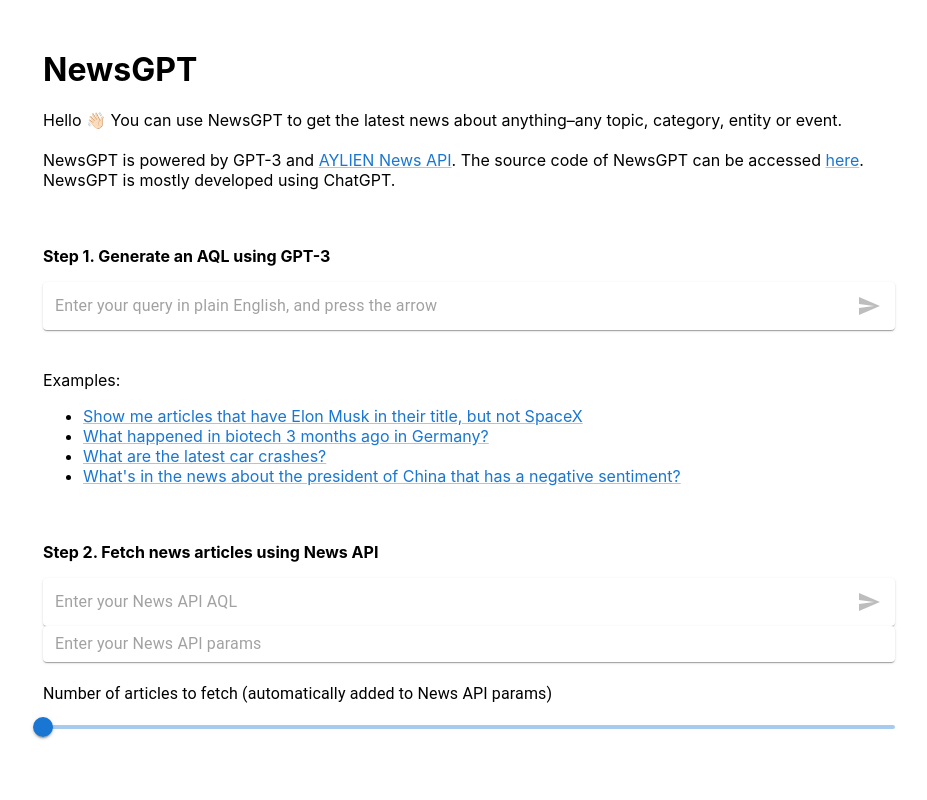
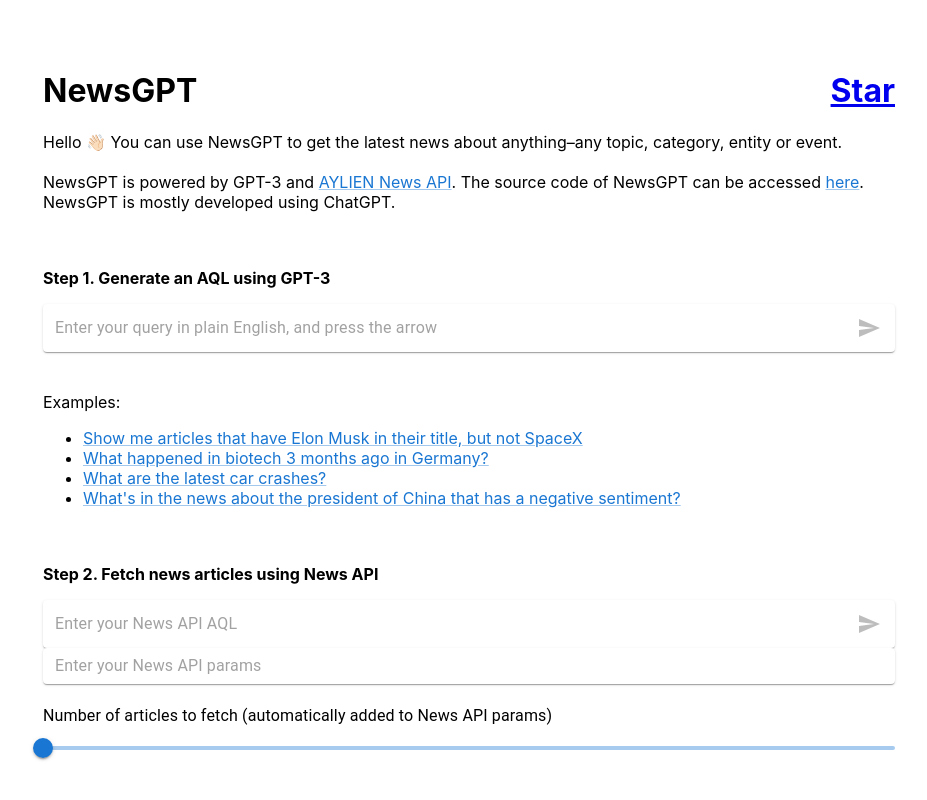
Before and after one commit to parsaghaffari/newsgpt, a React (Create React App) app in the folder client/: page / in a window 1280 px wide. Shown: the top 800 px of the page, without its empty margins (171-1098 px from the left). Built offline with nearby package versions, Linux system fonts and the light colour scheme.

Commit message:
Github button

```diff
--- a/client/public/index.html
+++ b/client/public/index.html
@@ -45,6 +45,9 @@
       work correctly both with client-side routing and a non-root public URL.
       Learn how to configure a non-root public URL by running `npm run build`.
     -->
+    <!-- Place this tag in your head or just before your close body tag. -->
+    <script async defer src="https://buttons.github.io/buttons.js"></script>
+
     <title>NewsGPT | Query the news in plan English</title>
   </head>
   <body>
--- a/client/src/App.js
+++ b/client/src/App.js
@@ -15,6 +15,7 @@
 import IconButton from '@mui/material/IconButton';
 import SendIcon from '@mui/icons-material/Send';
 import Slider from '@mui/material/Slider';
+import Grid from '@mui/material/Grid';
 
 import TimeAgo from 'react-timeago';
 
@@ -104,7 +105,14 @@
 
   return (
     <Container fixed justifyContent="center" alignItems="center" maxWidth="md" style={{'margin-top': '50px'}}>
-      <h1>NewsGPT</h1>
+      <Grid container spacing={2}>
+        <Grid item xs={6}>
+          <h1>NewsGPT</h1>
+        </Grid>
+        <Grid item xs={6}>
+          <h1 style={{'text-align': 'right'}}><a class="github-button" href="https://github.com/parsaghaffari/newsgpt" data-color-scheme="no-preference: dark; light: dark; dark: dark;" data-size="large" data-show-count="true" aria-label="Star parsaghaffari/newsgpt on GitHub">Star</a></h1>
+        </Grid>
+    </Grid>
       <div>Hello 👋🏻 You can use NewsGPT to get the latest news about anything–any topic, category, entity or event. <br/><br/>NewsGPT is powered by GPT-3 and <Link href="https://aylien.com" target="_blank">AYLIEN News API</Link>. The source code of NewsGPT can be accessed <Link href="https://github.com/parsaghaffari/newsgpt" target="_blank">here</Link>. NewsGPT is mostly developed using ChatGPT.<br/><br/><br/></div>
       <p><b>Step 1. Generate an AQL using GPT-3</b></p>
       <Box>
```
